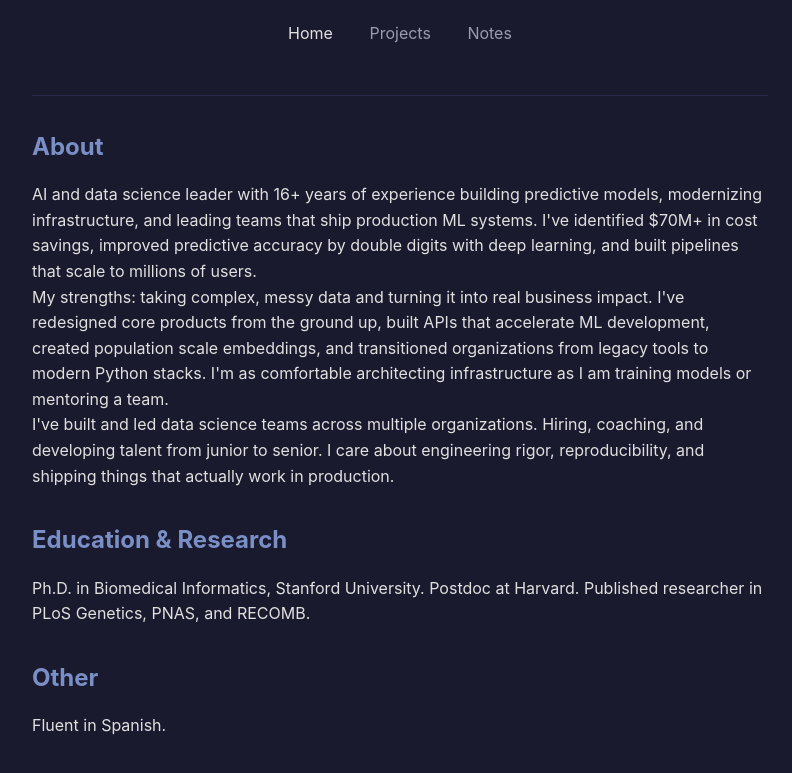
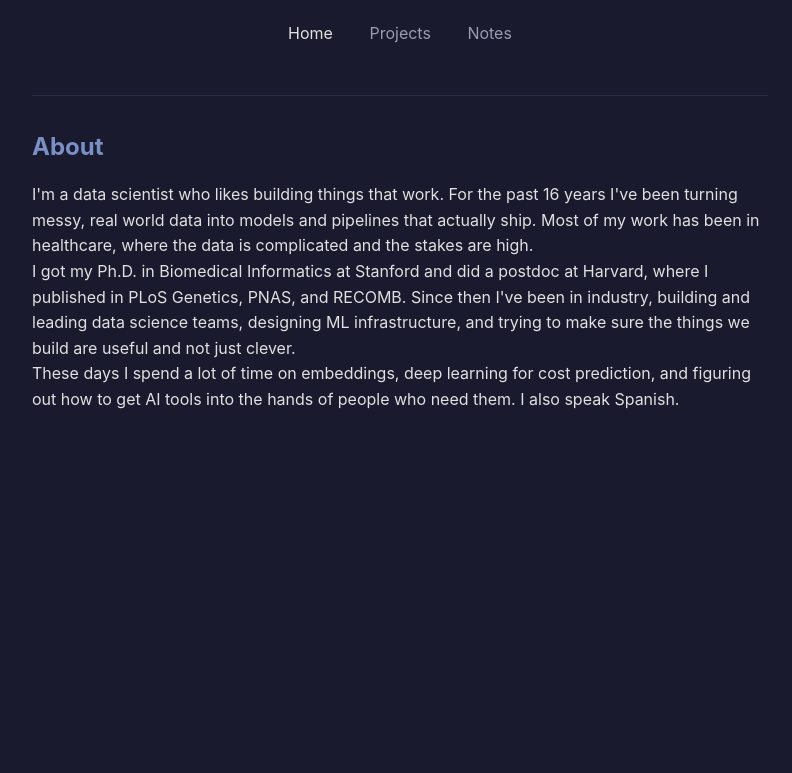
Before and after one commit to erikcorona/erikcorona.github.io, a plain HTML site: page index.html in a window 1280 px wide. Shown: the part 183-956 px from the top of the page, without its empty margins (240-1032 px from the left). After the commit the page ends 800 px from the top, so only its background shows below. Drawn offline with Linux system fonts and the light colour scheme.

Commit message:
Soften About page to a more personal tone

```diff
--- a/index.html
+++ b/index.html
@@ -26,17 +26,9 @@
   </header>
   <section>
     <h2>About</h2>
-    <p>AI and data science leader with 16+ years of experience building predictive models, modernizing infrastructure, and leading teams that ship production ML systems. I've identified $70M+ in cost savings, improved predictive accuracy by double digits with deep learning, and built pipelines that scale to millions of users.</p>
-    <p>My strengths: taking complex, messy data and turning it into real business impact. I've redesigned core products from the ground up, built APIs that accelerate ML development, created population scale embeddings, and transitioned organizations from legacy tools to modern Python stacks. I'm as comfortable architecting infrastructure as I am training models or mentoring a team.</p>
-    <p>I've built and led data science teams across multiple organizations. Hiring, coaching, and developing talent from junior to senior. I care about engineering rigor, reproducibility, and shipping things that actually work in production.</p>
-  </section>
-  <section>
-    <h2>Education &amp; Research</h2>
-    <p>Ph.D. in Biomedical Informatics, Stanford University. Postdoc at Harvard. Published researcher in PLoS Genetics, PNAS, and RECOMB.</p>
-  </section>
-  <section>
-    <h2>Other</h2>
-    <p>Fluent in Spanish.</p>
+    <p>I'm a data scientist who likes building things that work. For the past 16 years I've been turning messy, real world data into models and pipelines that actually ship. Most of my work has been in healthcare, where the data is complicated and the stakes are high.</p>
+    <p>I got my Ph.D. in Biomedical Informatics at Stanford and did a postdoc at Harvard, where I published in PLoS Genetics, PNAS, and RECOMB. Since then I've been in industry, building and leading data science teams, designing ML infrastructure, and trying to make sure the things we build are useful and not just clever.</p>
+    <p>These days I spend a lot of time on embeddings, deep learning for cost prediction, and figuring out how to get AI tools into the hands of people who need them. I also speak Spanish.</p>
   </section>
 </body>
 </html>
```
